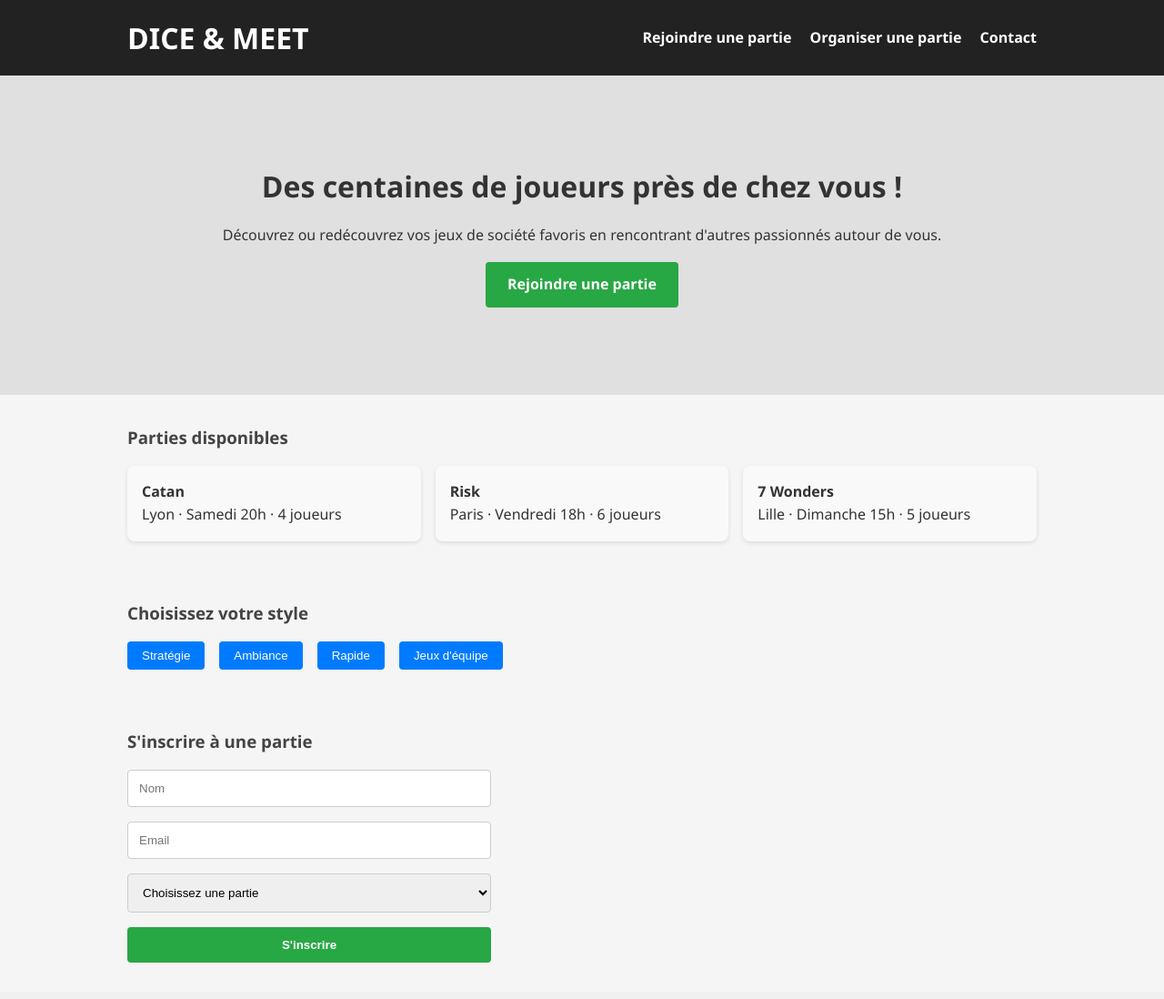
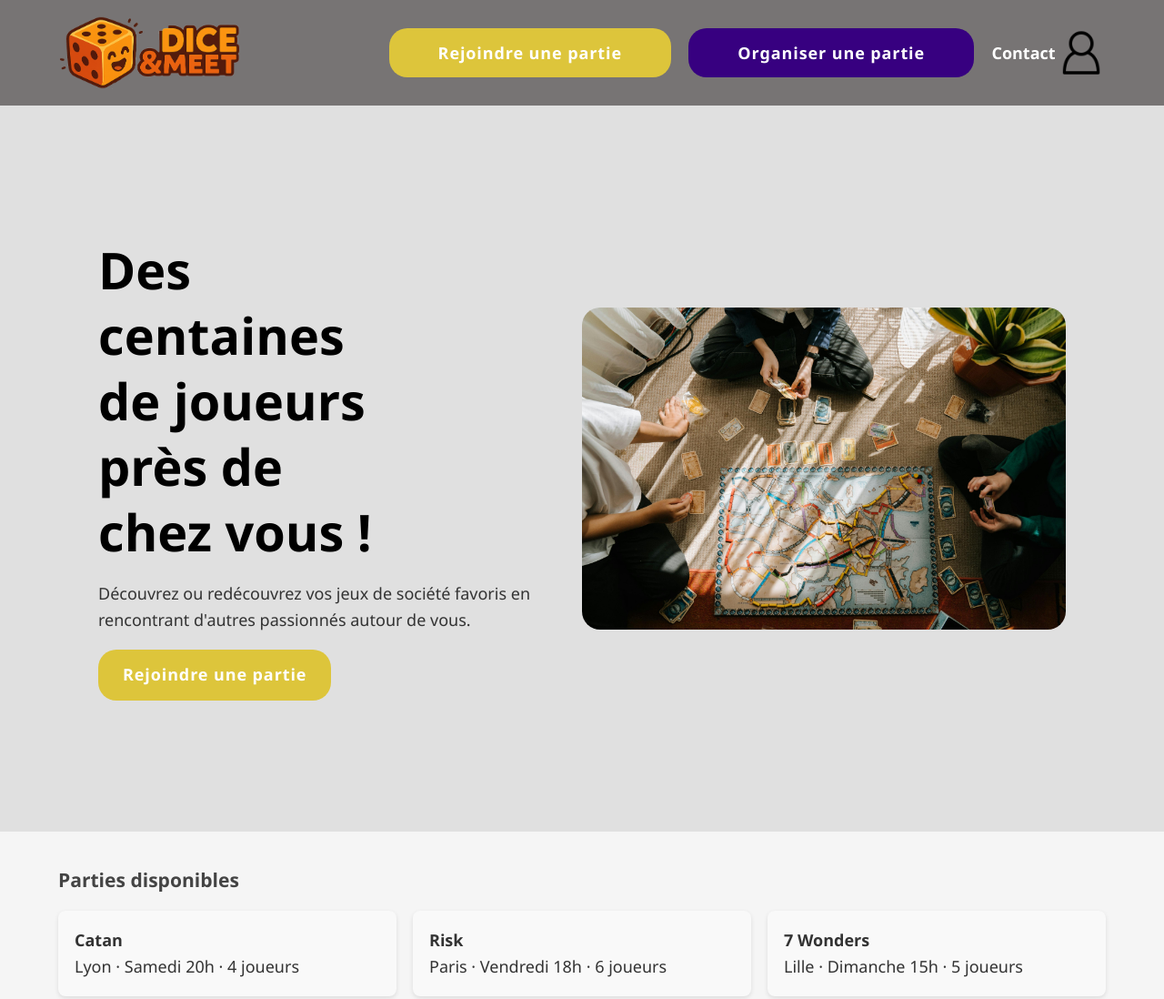
Before and after one commit to StephaneLay/Dice-Meet, a plain HTML site: page index.html in a window 1280 px wide. Shown: the top 1098 px of the page at 91% size. Drawn offline with Linux system fonts and the light colour scheme.

Commit message:
header+herosection

```diff
--- a/index.html
+++ b/index.html
@@ -1,20 +1,23 @@
 <!DOCTYPE html>
 <html lang="fr">
+
 <head>
     <meta charset="UTF-8" />
-  <meta name="viewport" content="width=device-width, initial-scale=1.0"/>
+    <meta name="viewport" content="width=device-width, initial-scale=1.0" />
     <title>DICE & MEET - Accueil</title>
     <link rel="stylesheet" href="style.css" />
 </head>
+
 <body>
 
     <header>
         <div class="container header-container">
-      <h1>DICE & MEET</h1>
+                <img src="assets/Logo.png" alt="">
             <nav>
-        <a href="#">Rejoindre une partie</a>
-        <a href="#">Organiser une partie</a>
+                <a href="#" class="primary">Rejoindre une partie</a>
+                <a href="#" class="secondary">Organiser une partie</a>
                 <a href="#">Contact</a>
+                <img src="assets/user.png" alt="">
             </nav>
         </div>
     </header>
@@ -22,9 +25,11 @@
     <section class="hero">
         <div class="container">
             <h2>Des centaines de joueurs près de chez vous !</h2>
-      <p>Découvrez ou redécouvrez vos jeux de société favoris en rencontrant d'autres passionnés autour de vous.</p>
-      <a href="#" class="cta">Rejoindre une partie</a>
+            <p>Découvrez ou redécouvrez vos jeux de société favoris en rencontrant d'autres passionnés autour de vous.
+            </p>
+            <a href="#" class=" cta primary ">Rejoindre une partie</a>
         </div>
+        <img src="assets/herosectionimg.jpg" alt="">
     </section>
 
     <section class="games-list">
@@ -90,4 +95,5 @@
     </footer>
 
 </body>
+
 </html>
--- a/style.css
+++ b/style.css
@@ -1,3 +1,9 @@
+:root {
+    --primary-color: rgb(221, 197, 59);
+    --secondary-color: rgb(55, 0, 128);
+    font-size: 18px;
+}
+
 * {
     box-sizing: border-box;
     margin: 0;
@@ -11,16 +17,34 @@
     line-height: 1.6;
 }
 
+.primary {
+    background-color: var(--primary-color);
+    padding: .7rem 3rem;
+    border-radius: 20px;
+    letter-spacing: .05rem;
+}
+
+.secondary{
+    background-color: var(--secondary-color);
+    padding: .7rem 3rem;
+    border-radius: 20px;
+    letter-spacing: .05rem;
+}
+
 .container {
+
     width: 90%;
-    max-width: 1000px;
     margin: auto;
     padding: 2rem 0;
 }
 
 header {
-    background: #222;
+    background-color: #2c27279f;
     color: #fff;
+}
+
+header img {
+    width: 200px;
 }
 
 .header-container {
@@ -28,6 +52,19 @@
     justify-content: space-between;
     align-items: center;
     padding: 1rem 0;
+}
+
+nav{
+    display: flex;
+    justify-content: space-between;
+    align-items: center;
+    height: 100%;
+    width: 70%;
+}
+
+nav img{
+    height: 3rem;
+    width: 3rem;
 }
 
 nav a {
@@ -38,25 +75,42 @@
 }
 
 .hero {
-    background: #e0e0e0;
-    text-align: center;
-    padding: 4rem 0;
+    background-color: #e0e0e0;
+    padding: 6rem ;
+    display: flex;
+    flex-direction: row;
+    align-items: center;
 }
 
+
 .hero h2 {
-    font-size: 2rem;
+    width: 60%;
+    font-size: 3.1em;
     margin-bottom: 1rem;
+    color: black;
+    line-height: 4rem;
+}
+
+.hero p{
+    width: 90%;
+    font-weight: 500;
+
+
+}
+
+.hero img{
+    height:50%;
+    width: 50%;
+    border-radius: 20px;
 }
 
 .cta {
     display: inline-block;
-    background: #28a745;
     color: white;
     padding: 0.75rem 1.5rem;
     margin-top: 1rem;
     text-decoration: none;
     font-weight: bold;
-    border-radius: 4px;
 }
 
 .games-list h3,
@@ -78,7 +132,7 @@
     background: white;
     padding: 1rem;
     border-radius: 8px;
-    box-shadow: 0 2px 5px rgba(0,0,0,0.1);
+    box-shadow: 0 2px 5px rgba(0, 0, 0, 0.1);
 }
 
 .themes .theme-buttons {
@@ -171,7 +225,7 @@
     background-color: #f9f9f9;
     padding: 1rem;
     border-radius: 8px;
-    box-shadow: 0 2px 5px rgba(0,0,0,0.1);
+    box-shadow: 0 2px 5px rgba(0, 0, 0, 0.1);
 }
 
 .card h2 {
```
Also changed, not shown: assets/Logo.png (added), assets/herosectionimg.jpg (added), assets/user.png (added). Lines whose indentation alone changed are shown as unchanged.
